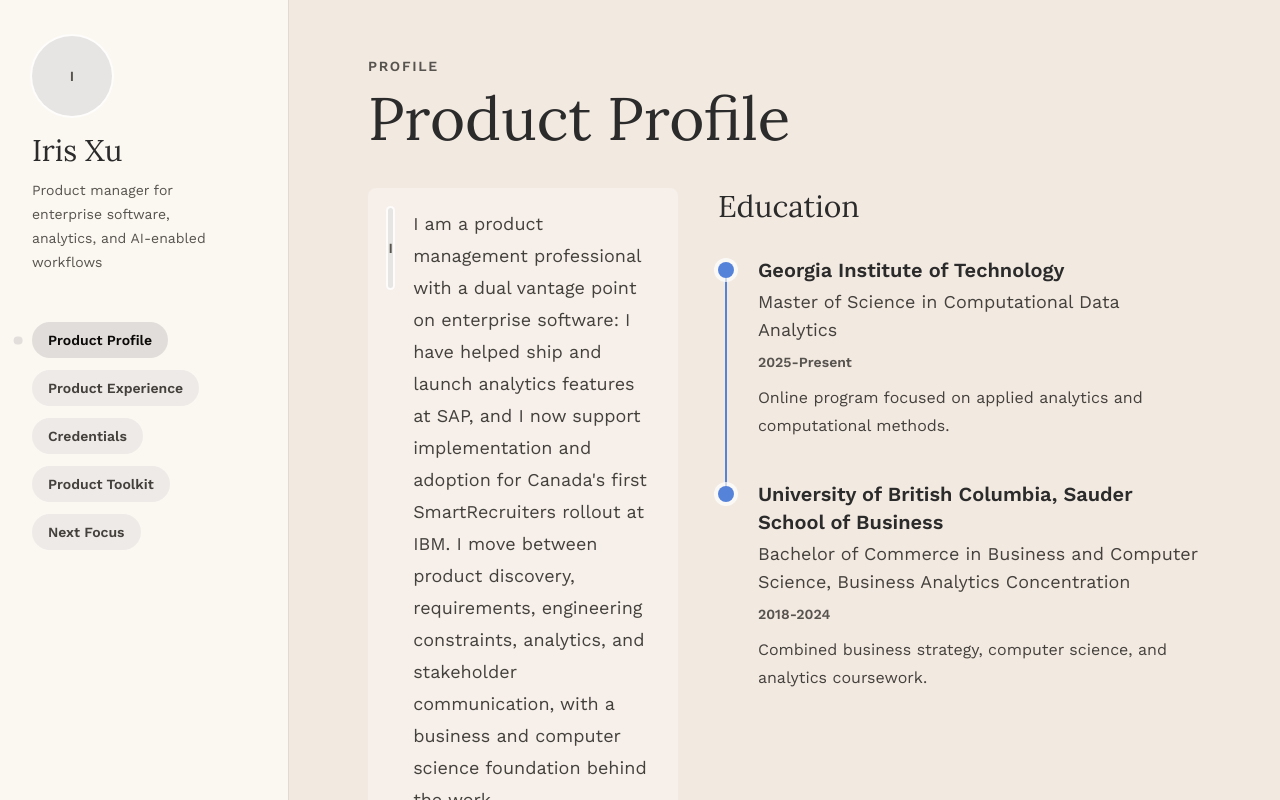
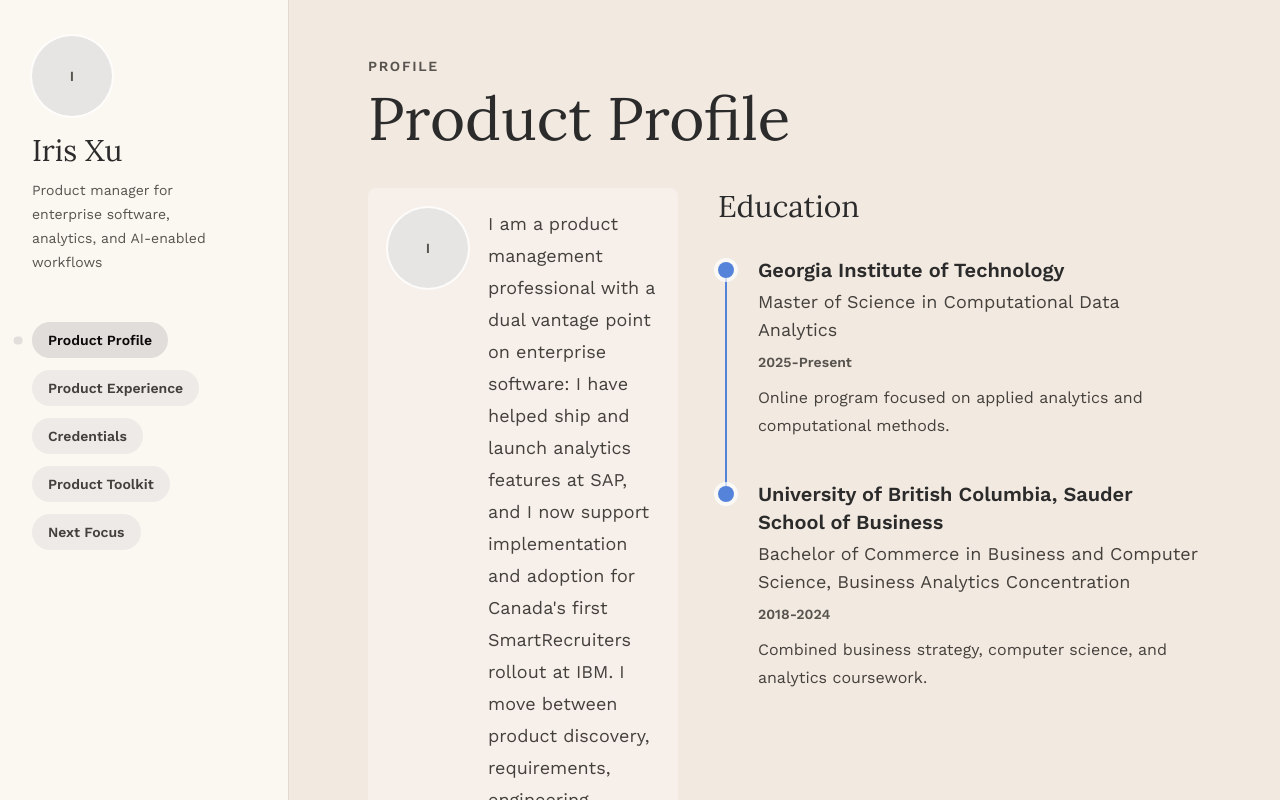
Before and after one commit to churro-o/portfolio, a React (Vite) app: page / in a window 1280 px wide. Built offline with nearby package versions, Linux system fonts and the light colour scheme.

Commit message:
Stabilize avatar sizing

```diff
--- a/src/components/Avatar.jsx
+++ b/src/components/Avatar.jsx
@@ -7,7 +7,7 @@ export default function Avatar({ photo, name, size = "large" }) {
       <img
         src={photo}
         alt={`${label} photo`}
-        className={`${dimensions} rounded-full object-cover ring-2 ring-white/80`}
+        className={`${dimensions} shrink-0 rounded-full object-cover ring-2 ring-white/80`}
       />
     );
   }
@@ -16,7 +16,7 @@ export default function Avatar({ photo, name, size = "large" }) {
     <div
       aria-label="Profile photo placeholder"
       role="img"
-      className={`${dimensions} grid place-items-center rounded-full bg-stone-200 text-sm font-semibold text-stone-600 ring-2 ring-white/80`}
+      className={`${dimensions} grid shrink-0 place-items-center rounded-full bg-stone-200 text-sm font-semibold text-stone-600 ring-2 ring-white/80`}
     >
       {name?.trim()?.slice(0, 1).toUpperCase() || "P"}
     </div>
```
